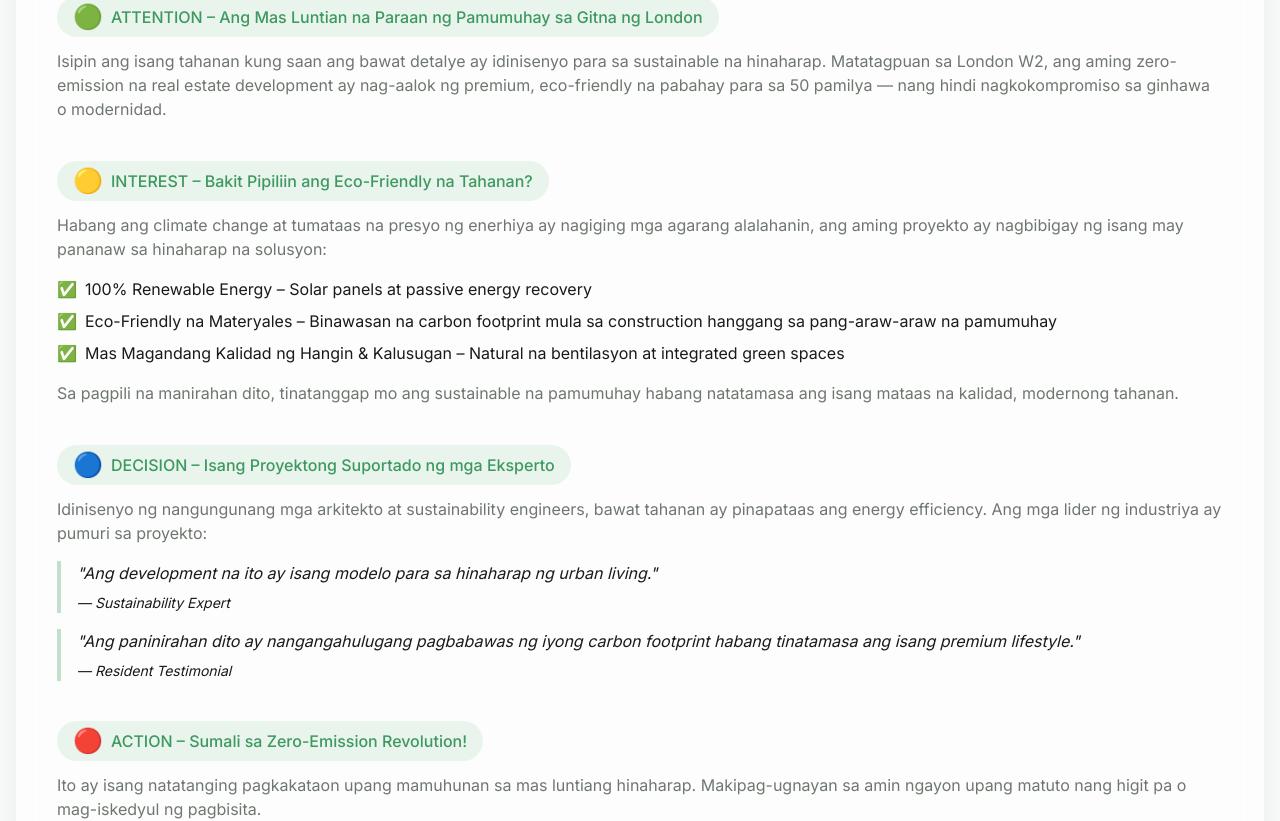
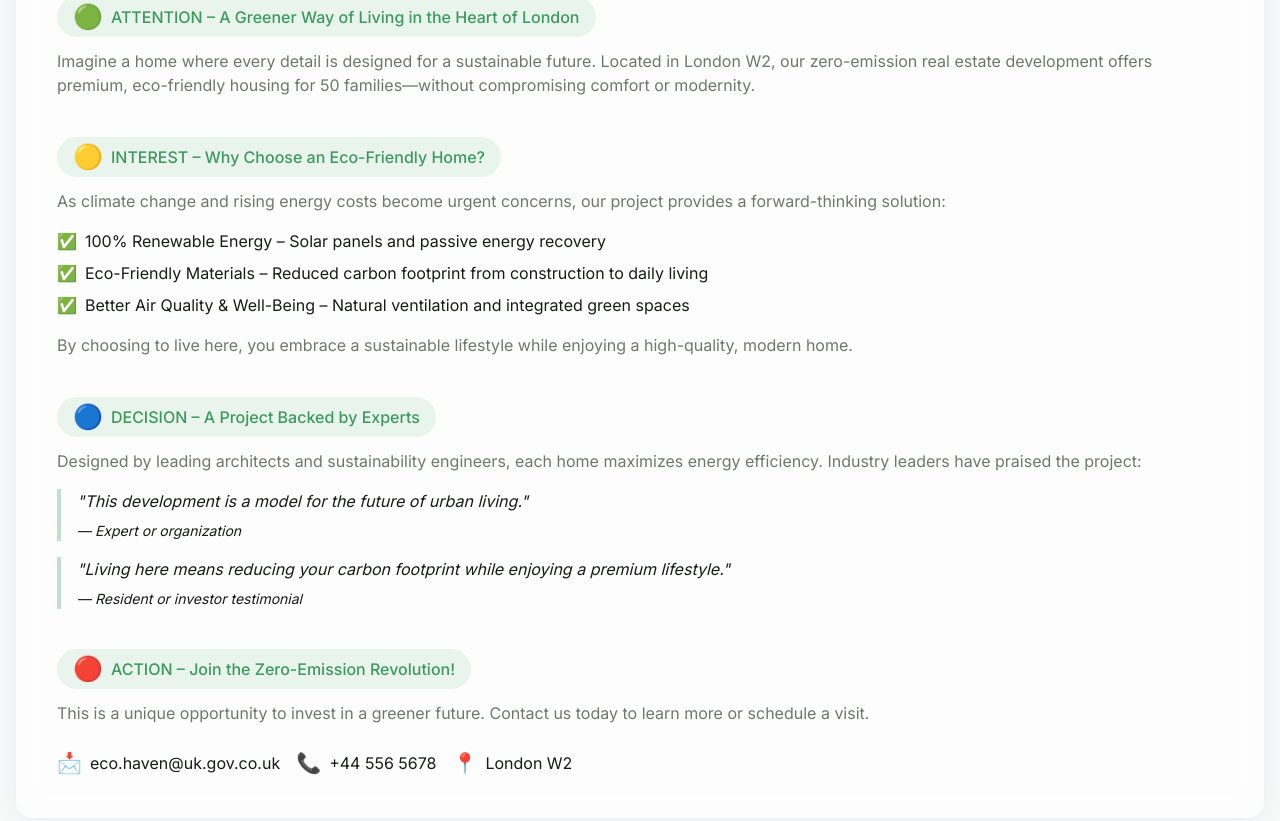
Before and after one commit to AnisFetouab/ecohaven-london-w2, a React (Vite) app: page /tagalog in a window 1280 px wide. Shown: the part 386-1207 px from the top of the page. Built offline with nearby package versions, Linux system fonts and the light colour scheme; a web font is replaced by a local one.

Commit message:
Update Tagalog project page content
Update the Tagalog language content on the project page to reflect the provided AIDA formatted text.  This includes changes to the attention, interest, decision, and action sections.

```diff
--- a/src/pages/TagalogProject.tsx
+++ b/src/pages/TagalogProject.tsx
@@ -18,19 +18,19 @@ const TagalogProject = () => {
 
         {/* AIDA Format Content */}
         <div className="eco-glass p-8 md:p-10 rounded-2xl my-12 animate-on-scroll animate-fade-up">
-          <h2 className="text-2xl md:text-3xl font-bold mb-6">Emission-Free sa London W2 – Bagong Pamantayan sa Sustainable na Pamumuhay</h2>
+          <h2 className="text-2xl md:text-3xl font-bold mb-6">🌱 Live Emission-Free in London W2 – A New Standard in Sustainable Living</h2>
 
           <div className="space-y-10">
             {/* Attention */}
             <div>
               <div className="inline-flex items-center bg-primary/10 text-primary font-medium px-4 py-1 rounded-full mb-3">
                 <span className="text-2xl mr-2">🟢</span>
-                <span>ATTENTION – Ang Mas Luntian na Paraan ng Pamumuhay sa Gitna ng London</span>
+                <span>ATTENTION – A Greener Way of Living in the Heart of London</span>
               </div>
               <p className="text-muted-foreground">
-                Isipin ang isang tahanan kung saan ang bawat detalye ay idinisenyo para sa sustainable na hinaharap.
-                Matatagpuan sa London W2, ang aming zero-emission na real estate development ay nag-aalok ng premium,
-                eco-friendly na pabahay para sa 50 pamilya — nang hindi nagkokompromiso sa ginhawa o modernidad.
+                Imagine a home where every detail is designed for a sustainable future.
+                Located in London W2, our zero-emission real estate development offers premium,
+                eco-friendly housing for 50 families—without compromising comfort or modernity.
               </p>
             </div>
 
@@ -38,29 +38,29 @@ const TagalogProject = () => {
             <div>
               <div className="inline-flex items-center bg-primary/10 text-primary font-medium px-4 py-1 rounded-full mb-3">
                 <span className="text-2xl mr-2">🟡</span>
-                <span>INTEREST – Bakit Pipiliin ang Eco-Friendly na Tahanan?</span>
+                <span>INTEREST – Why Choose an Eco-Friendly Home?</span>
               </div>
               <p className="text-muted-foreground mb-4">
-                Habang ang climate change at tumataas na presyo ng enerhiya ay nagiging mga agarang alalahanin,
-                ang aming proyekto ay nagbibigay ng isang may pananaw sa hinaharap na solusyon:
+                As climate change and rising energy costs become urgent concerns, our project
+                provides a forward-thinking solution:
               </p>
               <ul className="space-y-2">
                 <li className="flex items-start">
                   <span className="text-primary mr-2">✅</span>
-                  <span>100% Renewable Energy – Solar panels at passive energy recovery</span>
+                  <span>100% Renewable Energy – Solar panels and passive energy recovery</span>
                 </li>
                 <li className="flex items-start">
                   <span className="text-primary mr-2">✅</span>
-                  <span>Eco-Friendly na Materyales – Binawasan na carbon footprint mula sa construction hanggang sa pang-araw-araw na pamumuhay</span>
+                  <span>Eco-Friendly Materials – Reduced carbon footprint from construction to daily living</span>
                 </li>
                 <li className="flex items-start">
                   <span className="text-primary mr-2">✅</span>
-                  <span>Mas Magandang Kalidad ng Hangin & Kalusugan – Natural na bentilasyon at integrated green spaces</span>
+                  <span>Better Air Quality & Well-Being – Natural ventilation and integrated green spaces</span>
                 </li>
               </ul>
               <p className="text-muted-foreground mt-4">
-                Sa pagpili na manirahan dito, tinatanggap mo ang sustainable na pamumuhay habang natatamasa ang isang
-                mataas na kalidad, modernong tahanan.
+                By choosing to live here, you embrace a sustainable lifestyle while enjoying a high-quality,
+                modern home.
               </p>
             </div>
 
@@ -68,19 +68,19 @@ const TagalogProject = () => {
             <div>
               <div className="inline-flex items-center bg-primary/10 text-primary font-medium px-4 py-1 rounded-full mb-3">
                 <span className="text-2xl mr-2">🔵</span>
-                <span>DECISION – Isang Proyektong Suportado ng mga Eksperto</span>
+                <span>DECISION – A Project Backed by Experts</span>
               </div>
               <p className="text-muted-foreground mb-4">
-                Idinisenyo ng nangungunang mga arkitekto at sustainability engineers, bawat tahanan ay
-                pinapataas ang energy efficiency. Ang mga lider ng industriya ay pumuri sa proyekto:
+                Designed by leading architects and sustainability engineers, each home maximizes
+                energy efficiency. Industry leaders have praised the project:
               </p>
               <blockquote className="border-l-4 border-primary/30 pl-4 italic">
-                "Ang development na ito ay isang modelo para sa hinaharap ng urban living."
-                <footer className="text-sm mt-2">— Sustainability Expert</footer>
+                "This development is a model for the future of urban living."
+                <footer className="text-sm mt-2">— Expert or organization</footer>
               </blockquote>
               <blockquote className="border-l-4 border-primary/30 pl-4 italic mt-4">
-                "Ang paninirahan dito ay nangangahulugang pagbabawas ng iyong carbon footprint habang tinatamasa ang isang premium lifestyle."
-                <footer className="text-sm mt-2">— Resident Testimonial</footer>
+                "Living here means reducing your carbon footprint while enjoying a premium lifestyle."
+                <footer className="text-sm mt-2">— Resident or investor testimonial</footer>
               </blockquote>
             </div>
 
@@ -88,16 +88,20 @@ const TagalogProject = () => {
             <div>
               <div className="inline-flex items-center bg-primary/10 text-primary font-medium px-4 py-1 rounded-full mb-3">
                 <span className="text-2xl mr-2">🔴</span>
-                <span>ACTION – Sumali sa Zero-Emission Revolution!</span>
+                <span>ACTION – Join the Zero-Emission Revolution!</span>
               </div>
               <p className="text-muted-foreground">
-                Ito ay isang natatanging pagkakataon upang mamuhunan sa mas luntiang hinaharap.
-                Makipag-ugnayan sa amin ngayon upang matuto nang higit pa o mag-iskedyul ng pagbisita.
+                This is a unique opportunity to invest in a greener future.
+                Contact us today to learn more or schedule a visit.
               </p>
               <div className="flex flex-wrap gap-4 mt-6">
                 <div className="flex items-center">
                   <span className="text-xl mr-2">📩</span>
-                  <a href="/contact" className="text-primary hover:underline">Makipag-ugnayan Sa Amin</a>
+                  <span>eco.haven@uk.gov.co.uk</span>
+                </div>
+                <div className="flex items-center">
+                  <span className="text-xl mr-2">📞</span>
+                  <span>+44 556 5678</span>
                 </div>
                 <div className="flex items-center">
                   <span className="text-xl mr-2">📍</span>
```
